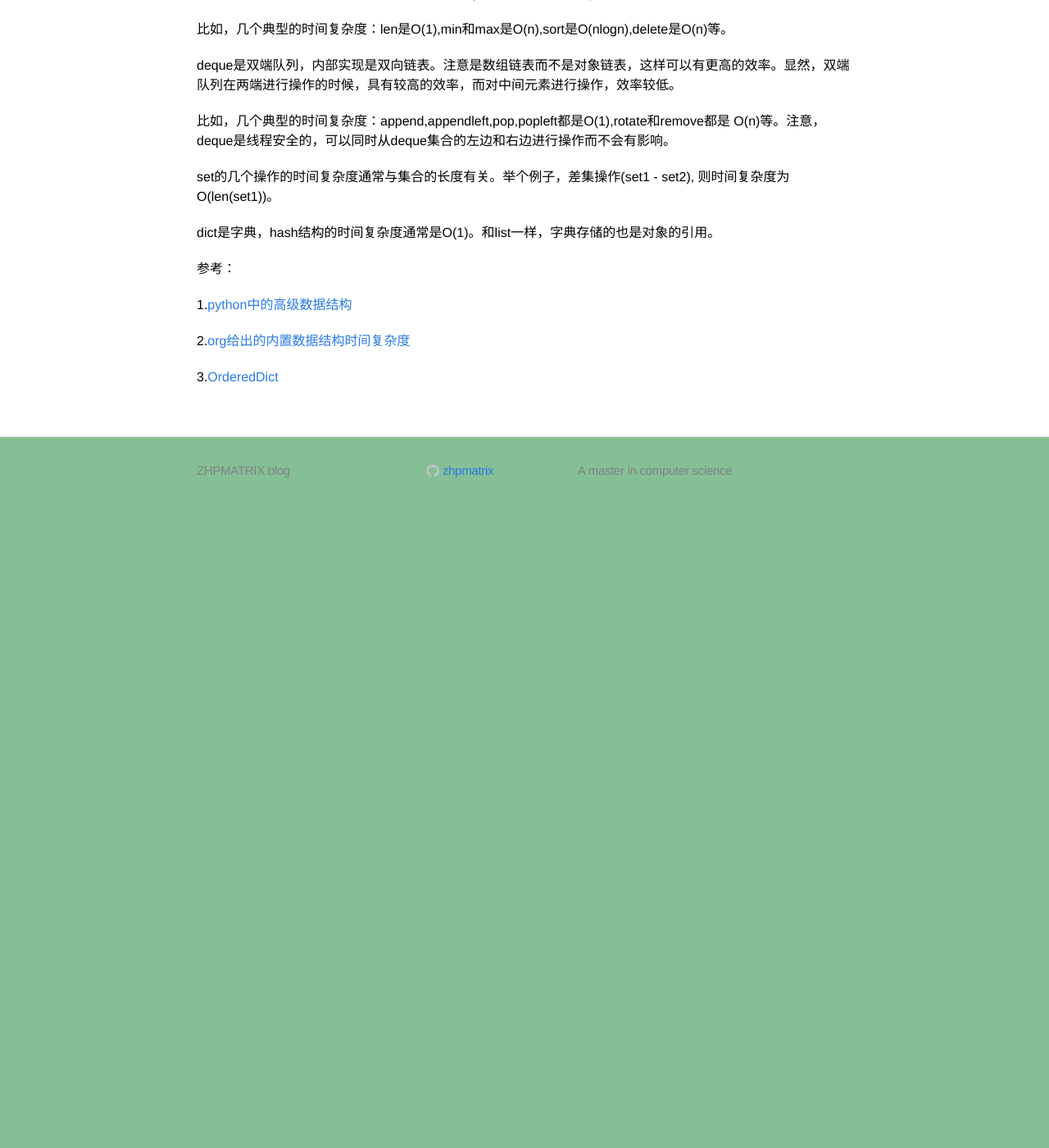
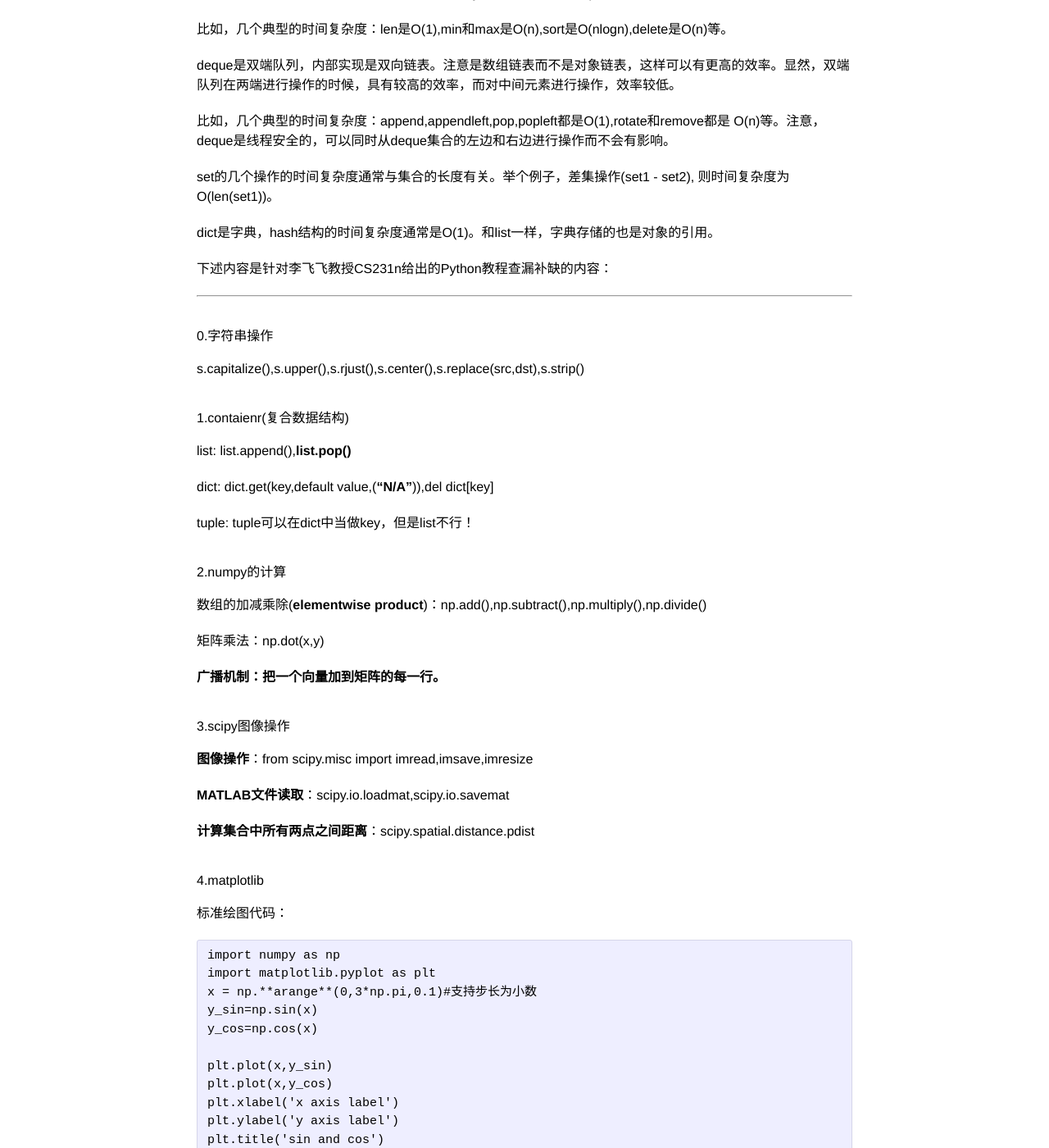
Before and after one commit to zhpmatrix/zhpmatrix.github.io, a Jekyll site: the page built from _posts/2017-02-24-python-data-structure.md, in a window 1280 px wide and 1400 px high, scrolled down 376 px. Shown: the whole window at 82% size. Built offline with Jekyll 4.4.1, drawn with Linux system fonts in a browser that asks for light colours; comment, search, counter and statistics services are not loaded; before the commit the page ends 1006 px from its top, so only the background shows below that; some of the changed text lies outside the part shown.

Commit message:
add CS231n python lessons

```diff
--- a/_posts/2017-02-24-python-data-structure.md
+++ b/_posts/2017-02-24-python-data-structure.md
@@ -1,7 +1,7 @@
 ---
 layout: post
 title: "[Python]深入理解数据结构"
-excerpt: "python中数据结构的理解和应用。"
+excerpt: "回顾了关于copy的坑，常用数据结构的时空复杂度，同时结合CS231n的视觉课程做了python基础的review。"
 date: 2017-02-24 12:00:00
 ---
 
@@ -21,6 +21,63 @@ set的几个操作的时间复杂度通常与集合的长度有关。举个例
 
 dict是字典，hash结构的时间复杂度通常是O(1)。和list一样，字典存储的也是对象的引用。
 
+下述内容是针对李飞飞教授CS231n给出的Python教程查漏补缺的内容：
+
+---
+
+##### 0.字符串操作
+
+s.capitalize(),s.upper(),s.rjust(),s.center(),s.replace(src,dst),s.strip()
+
+##### 1.contaienr(复合数据结构)
+
+list:   list.append(),**list.pop()**
+
+dict:   dict.get(key,default value,(**"N/A"**)),del dict[key]
+
+tuple:  tuple可以在dict中当做key，但是list不行！
+
+##### 2.numpy的计算
+
+数组的加减乘除(**elementwise product**)：np.add(),np.subtract(),np.multiply(),np.divide()
+
+矩阵乘法：np.dot(x,y)
+
+**广播机制：把一个向量加到矩阵的每一行。**
+
+##### 3.scipy图像操作
+
+**图像操作**：from scipy.misc import imread,imsave,imresize
+
+**MATLAB文件读取**：scipy.io.loadmat,scipy.io.savemat
+
+**计算集合中所有两点之间距离**：scipy.spatial.distance.pdist
+
+##### 4.matplotlib
+
+标准绘图代码：
+
+    import numpy as np
+    import matplotlib.pyplot as plt
+    x = np.**arange**(0,3*np.pi,0.1)#支持步长为小数
+    y_sin=np.sin(x)
+    y_cos=np.cos(x)
+
+    plt.plot(x,y_sin)
+    plt.plot(x,y_cos)
+    plt.xlabel('x axis label')
+    plt.ylabel('y axis label')
+    plt.title('sin and cos')
+    plt.legend(['sin','cos'])
+    plt.show()
+
+绘制多个图像：subplot()
+
+##### 5.pandas占坑(DMer必须要提一下呀)
+
+---
+
+
 参考：
 
 1.[python中的高级数据结构](http://blog.jobbole.com/65218/)
@@ -28,3 +85,7 @@ dict是字典，hash结构的时间复杂度通常是O(1)。和list一样，字
 2.[org给出的内置数据结构时间复杂度](https://wiki.python.org/moin/TimeComplexity)
 
 3.[OrderedDict](https://docs.python.org/3/library/collections.html#collections.OrderedDict)
+
+4.[CS231n的Python教程](https://zhuanlan.zhihu.com/p/20878530?refer=intelligentunit)
+
+李飞飞教授的课程，主要用于CV，所以弱化了pandas用于文本数据处理，强调了scipy用于图像处理。
```
